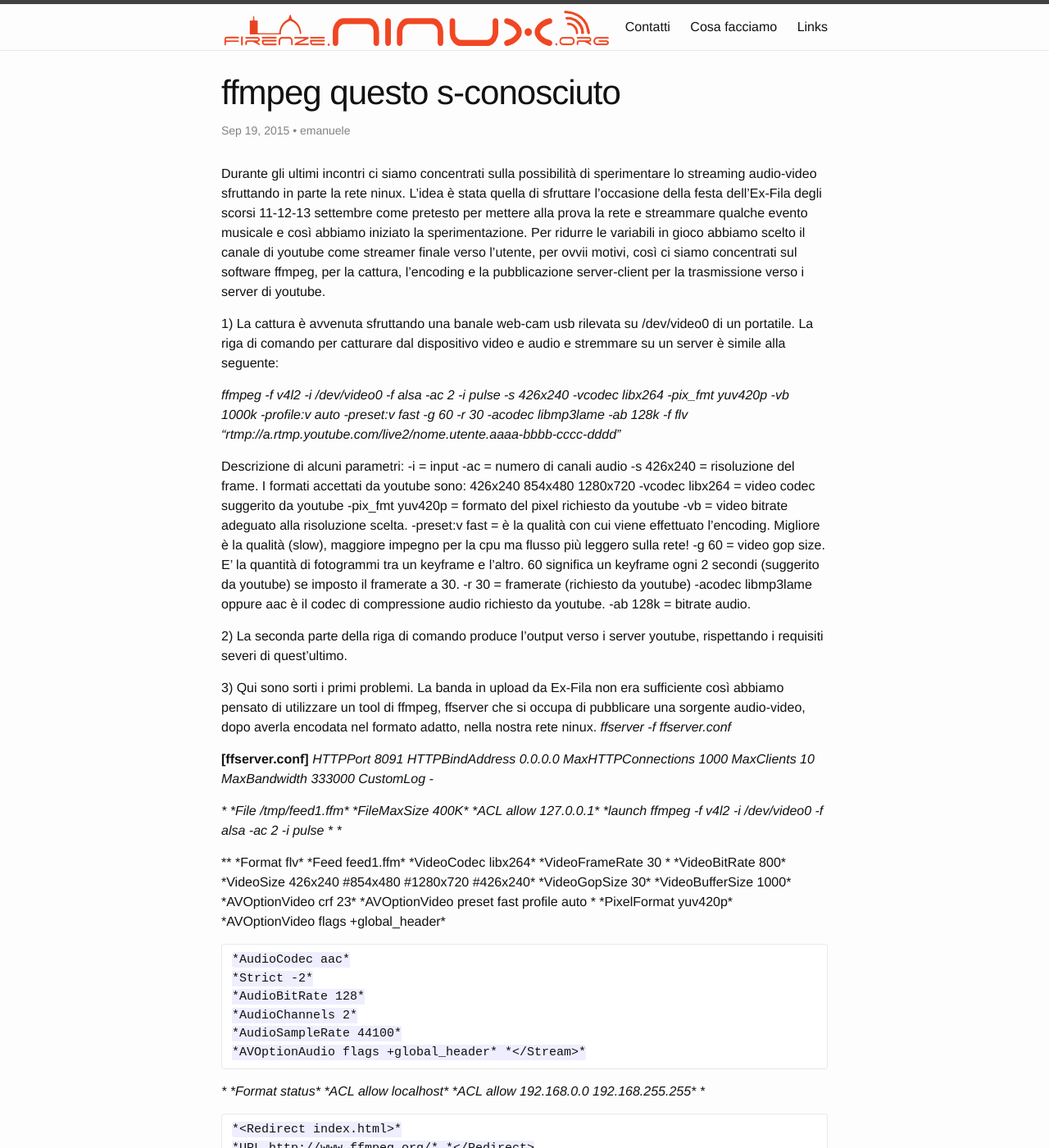
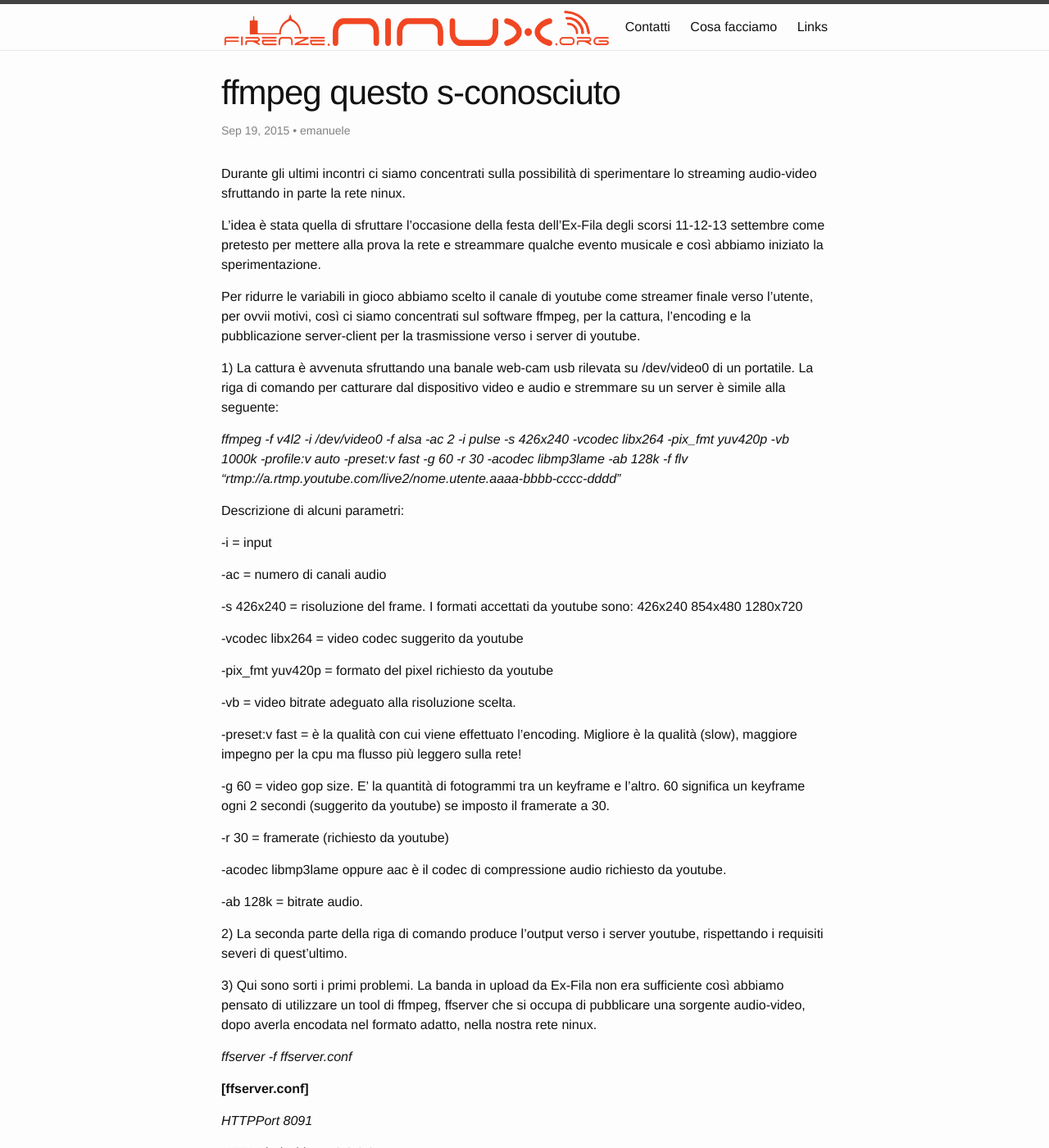
Before and after one commit to ninux-fi/firenze.ninux.org___old, a Jekyll site: the page built from _posts/2015-09-19-Stream-audio-video-con-ffmpeg.md, in a window 1280 px wide and 1400 px high. Shown: the whole window at 82% size. Built offline with Jekyll 4.4.1, drawn with Linux system fonts in a browser that asks for light colours; comment, search, counter and statistics services are not loaded; some of the changed text lies outside the part shown.

Commit message:
stream-audio-video

```diff
--- a/_posts/2015-09-19-Stream-audio-video-con-ffmpeg.md
+++ b/_posts/2015-09-19-Stream-audio-video-con-ffmpeg.md
@@ -6,7 +6,9 @@ author: emanuele
 ---
 
 Durante gli  ultimi incontri ci siamo concentrati sulla possibilità di sperimentare lo streaming audio-video sfruttando in parte la rete ninux.
+
 L'idea è stata quella di sfruttare l'occasione della festa dell'Ex-Fila degli scorsi 11-12-13 settembre come pretesto per mettere alla prova la rete e streammare qualche evento musicale e così abbiamo iniziato la sperimentazione.
+
 Per ridurre le variabili in gioco abbiamo scelto il canale di youtube come streamer finale verso l'utente, per ovvii motivi, così ci siamo concentrati sul software ffmpeg, per la cattura, l'encoding e la pubblicazione server-client per la trasmissione verso i server di youtube.
 
 1) La cattura è avvenuta sfruttando una banale web-cam usb rilevata su /dev/video0 di un portatile. La riga di comando per catturare dal dispositivo video e audio e stremmare su un server è simile alla seguente:
@@ -14,71 +16,119 @@ Per ridurre le variabili in gioco abbiamo scelto il canale di youtube come strea
 *ffmpeg -f v4l2 -i /dev/video0 -f alsa -ac 2 -i pulse -s 426x240 -vcodec libx264  -pix_fmt yuv420p -vb 1000k -profile:v auto -preset:v fast  -g 60 -r 30 -acodec libmp3lame -ab 128k -f flv "rtmp://a.rtmp.youtube.com/live2/nome.utente.aaaa-bbbb-cccc-dddd"*
 
 Descrizione di alcuni parametri:
+
 -i = input
+
 -ac = numero di canali audio
+
 -s 426x240 = risoluzione del frame. I formati accettati da youtube sono: 426x240 854x480 1280x720
+
 -vcodec libx264 = video codec suggerito da youtube
+
 -pix_fmt yuv420p = formato del pixel richiesto da youtube
+
 -vb = video bitrate adeguato alla risoluzione scelta.
+
 -preset:v fast = è la qualità con cui viene effettuato l'encoding. Migliore è la qualità (slow), maggiore impegno per la cpu ma flusso più leggero sulla rete!
+
 -g 60 = video gop size. E' la quantità di fotogrammi tra un keyframe e l'altro. 60 significa un keyframe ogni 2 secondi (suggerito da youtube) se imposto il framerate a 30.
+
 -r 30 = framerate (richiesto da youtube)
+
 -acodec libmp3lame oppure aac è il codec di compressione audio richiesto da youtube.
+
 -ab 128k = bitrate audio.
 
 2) La seconda parte della riga di comando produce l'output verso i server youtube, rispettando i requisiti severi di quest'ultimo.
 
 3) Qui sono sorti i primi problemi. La banda in upload da Ex-Fila non era sufficiente così abbiamo pensato di utilizzare un tool di ffmpeg, ffserver che si occupa di pubblicare una sorgente audio-video, dopo averla encodata nel formato adatto, nella nostra rete ninux.
+
 *ffserver -f ffserver.conf*
 
 **[ffserver.conf]**
+
 *HTTPPort 8091*
+
 *HTTPBindAddress 0.0.0.0*
+
 *MaxHTTPConnections 1000*
+
 *MaxClients 10*
+
 *MaxBandwidth 333000*
+
 *CustomLog -*
 
 *<Feed feed1.ffm>*
+
 	*File /tmp/feed1.ffm*
+
 	*FileMaxSize 400K*
+
 	*ACL allow 127.0.0.1*
+
 	*launch ffmpeg -f v4l2 -i /dev/video0 -f alsa -ac 2 -i pulse *
+
 *</Feed>*
 
 *<stream live.flv>*
+
 	*Format flv*
+
 	*Feed feed1.ffm*
+
 	*VideoCodec libx264*
+
 	*VideoFrameRate 30 *
+
 	*VideoBitRate 800*
+
 	*VideoSize 426x240 #854x480 #1280x720 #426x240*
+
 	*VideoGopSize 30*
+
 	*VideoBufferSize 1000*
+
 	*AVOptionVideo crf 23*
+
 	*AVOptionVideo preset fast profile auto  *
+
 	*PixelFormat yuv420p*
+
 	*AVOptionVideo flags +global_header*
 
 	*AudioCodec aac*
+
 	*Strict -2*
+
 	*AudioBitRate 128*
+
 	*AudioChannels 2*
+
 	*AudioSampleRate 44100*
+
 	*AVOptionAudio flags +global_header*
+
 *</Stream>*
 
 *<Stream stat.html>*
+
 	*Format status*
+
 	*ACL allow localhost*
+
 	*ACL allow 192.168.0.0 192.168.255.255*
+
 *</Stream>*
 
-	*<Redirect index.html>*
+*<Redirect index.html>*
+
 	*URL http://www.ffmpeg.org/*
-*</Redirect>
+
+*</Redirect>*
 
 A questo punto è bastato utilizzare un'altra macchina su un nodo direttamente collegato alla fibra 30/3 con un ffmpeg che richiedeva al ffserver il flusso e lo "copiava" sui server youtube. Questa è la riga di comando:
+
 *ffmpeg -i http://10.150.22.xxx:8091/live.flv -codec:copy -f flv "rtmp://a.rtmp.youtube.com/live2/nome.utente.aaaa-bbbb-cccc-dddd"*
 
 Questa ci è sembrata la soluzione ideale, anche se perfezionabile, per sfruttare la rete ninux ad alta velocità e uscire da una fibra per l'upload.
```
